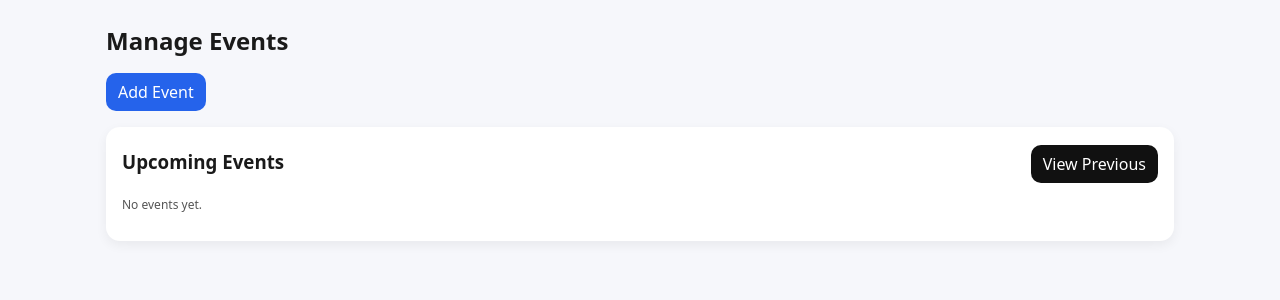
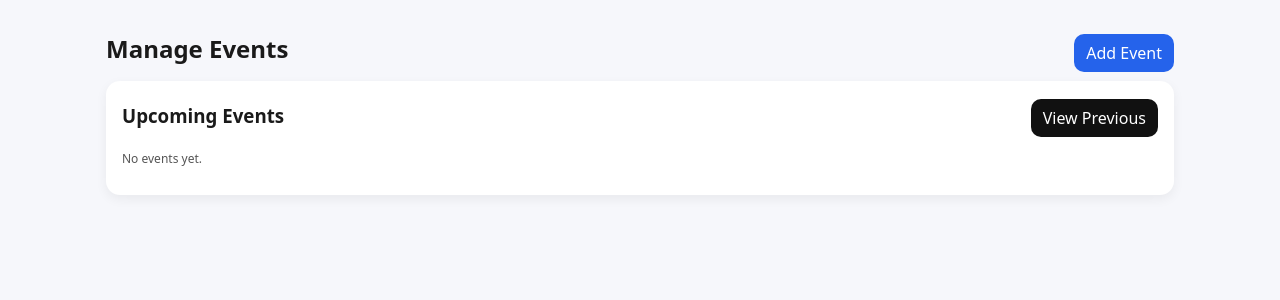
Before and after one commit to brianjrosenthal/scoutroster, a PHP site: page /admin_events.php in a window 1280 px wide. Shown: the part 74-374 px from the top of the page. Run offline with PHP 8.4, Linux system fonts and the light colour scheme; the visitor is signed in with stand-in values (Sample User, id 1); data comes from the database, SQL or seed files in the repository; data that the repository does not hold is empty; some libraries are stand-ins or nearby versions.

Commit message:
move add event button

```diff
--- a/admin_events.php
+++ b/admin_events.php
@@ -178,12 +178,16 @@ $showEditor = ($editingId > 0) || (($_GET['show'] ?? '') === 'add') || (($_POST[
 
 header_html('Manage Events');
 ?>
-<h2>Manage Events</h2>
+<div style="display:flex;align-items:center;justify-content:space-between;gap:12px;">
+  <h2>Manage Events</h2>
+  <?php if (!$showEditor): ?>
+    <div class="actions">
+      <a class="button primary" href="/admin_events.php?show=add">Add Event</a>
+    </div>
+  <?php endif; ?>
+</div>
 <?php if ($msg): ?><p class="flash"><?=h($msg)?></p><?php endif; ?>
 <?php if ($err): ?><p class="error"><?=h($err)?></p><?php endif; ?>
-<?php if (!$showEditor): ?>
-  <p><a class="button primary" href="/admin_events.php?show=add">Add Event</a></p>
-<?php endif; ?>
 
 <?php if ($showEditor): ?>
 <div class="card">
```
